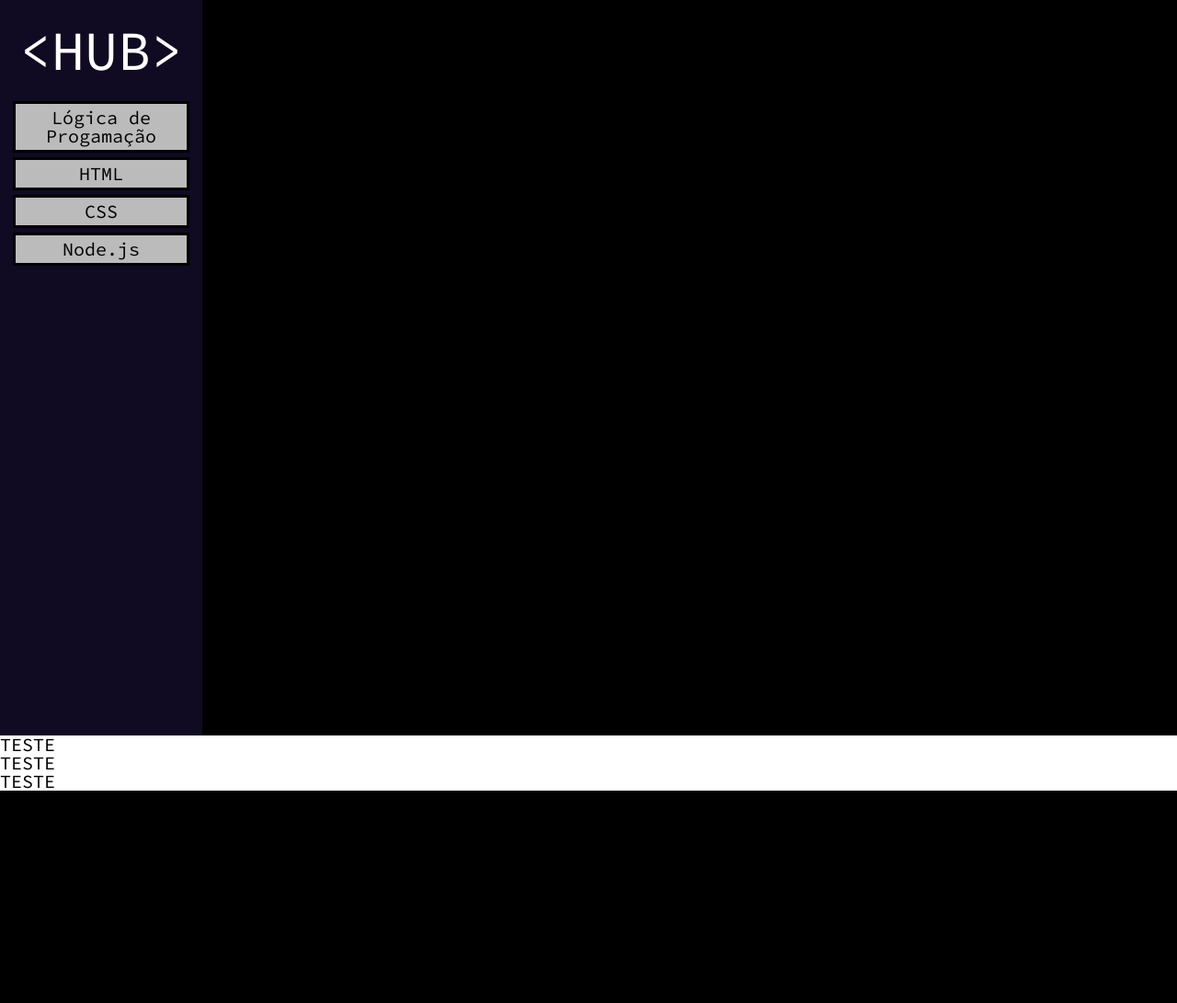
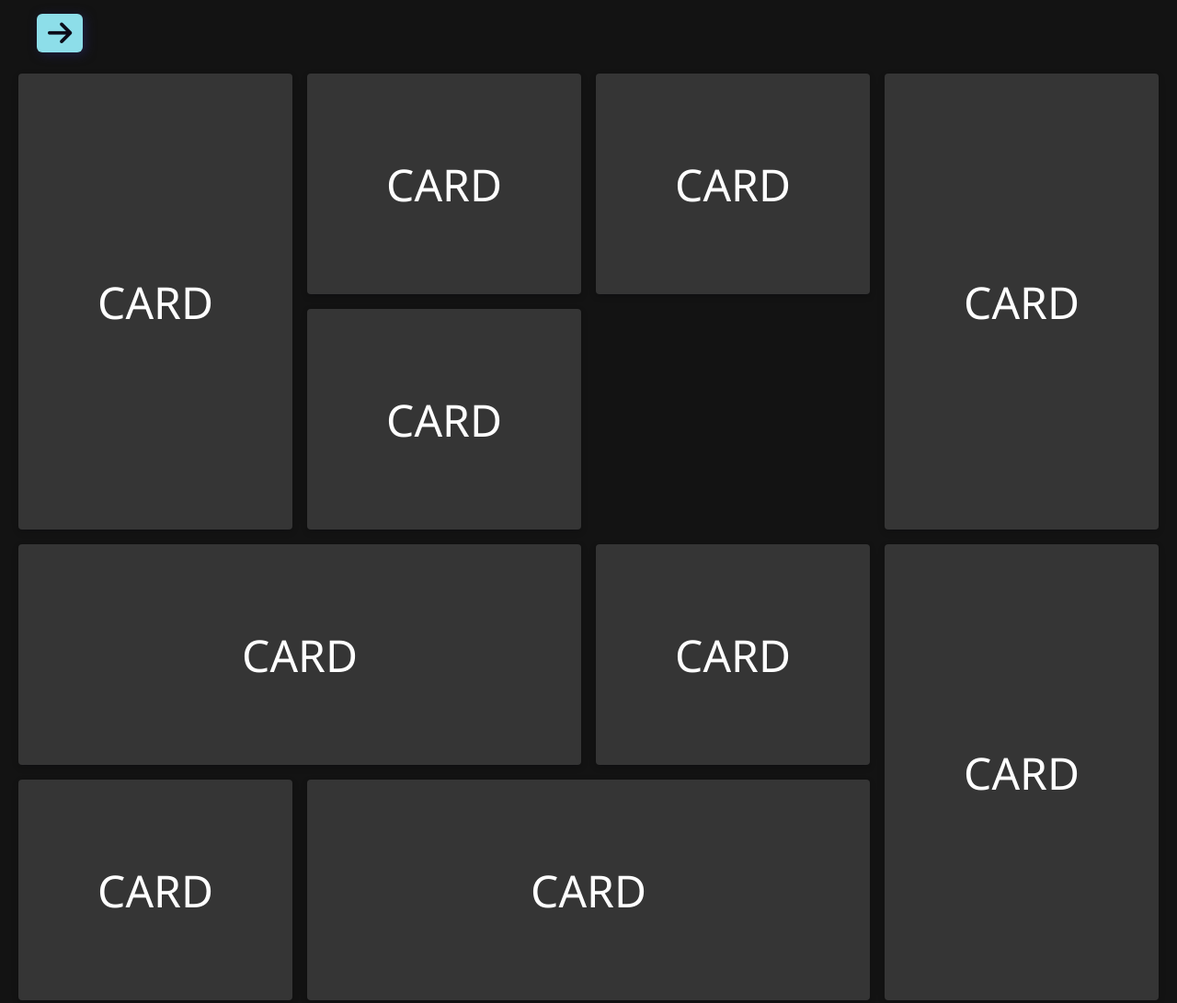
Before and after one commit to DanielRLOo/HUB, a plain HTML site: page index.html in a window 1280 px wide. Shown: the top 1091 px of the page at 92% size. Before the commit the page ends 862 px from the top, so only its background shows below. Drawn offline with Linux system fonts and the light colour scheme.

Commit message:
PROGRESS!!!!

```diff
--- a/index.html
+++ b/index.html
@@ -1,43 +1,45 @@
 <!DOCTYPE html>
 <html lang="pt-br" dir="ltr">
   <head>
+    <meta name="viewport" content="width=device-width, initial-scale=1.0">
+    <link rel="stylesheet" href="styles/base.css">
+    <link rel="stylesheet" href="styles/style.css">
+    <script src="https://kit.fontawesome.com/5a5630a971.js" crossorigin="anonymous"></script>
     <meta charset="utf-8">
-        <meta name="viewport" content="width=device-width">
-        <link rel="stylesheet" href="styles/reset.css">
-        <link rel="stylesheet" href="styles/header.css">
-        <link rel="stylesheet" href="styles/footer.css">
-        <link rel="stylesheet" href="styles/mainStyle.css">
-        <link rel="icon" href="imgs/icon.png">
-        <link rel="preconnect" href="https://fonts.googleapis.com">
-        <link rel="preconnect" href="https://fonts.gstatic.com" crossorigin>
-        <link href="https://fonts.googleapis.com/css2?family=Press+Start+2P&family=Source+Code+Pro:wght@300;400;600&display=swap" rel="stylesheet">
     <title>HUB | Home</title>
   </head>
   <body>
-        <header>
-            <section class="staticHeader">
-                <a class="codeFont noselect" href="index.html"><h1 class="siteName">&ltHUB&gt</h1></a>
+    <input type="checkbox" id="openCloseMenu">
+    <label for="openCloseMenu">
+      <i class="fa fa-arrow-right" id="openMenu"></i>
+      <i class="fa fa-arrow-left" id="closeMenu"></i>
+    </label>
+    <div class="sidebar">
+      <header>&ltHUB&gt</header>
+      <ul>
+        <li><a href="#"><i class="fa fa-box"></i>Dashboard</a></li>
+        <li><a href="#"><i class="fa fa-link"></i>Shortcuts</a></li>
+        <li><a href="#"><i class="fa fa-stream"></i>Overview</a></li>
+        <li><a href="#"><i class="fa fa-calendar-week"></i>Events</a></li>
+        <li><a href="#"><i class="fa fa-question-circle"></i>About</a></li>
+        <li><a href="#"><i class="fa fa-sliders-h"></i>Services</a></li>
+        <li><a href="#"><i class="fa fa-envelope"></i>Contact</a></li>
+      </ul>
+    </div>
+    <section class="dashboardGrid">
+      <div class="card card-tall">CARD</div>
+      <div class="card">CARD</div>
+      <div class="card">CARD</div>
+      <div class="card card-tall">CARD</div>
+      <div class="card">CARD</div>
+      <div class="card card-wide">CARD</div>
+      <div class="card">CARD</div>
+      <div class="card card-tall">CARD</div>
+      <div class="card">CARD</div>
+      <div class="card card-wide">CARD</div>
+      <div class="card card-wide">CARD</div>
+      <div class="card">CARD</div>
+      <div class="card">CARD</div>
     </section>
-            <section class="dinamicHeader">
-                <nav class="navigator">
-                    <ul>
-                        <a class="codeFont noselect" href="courses\3_pong\pong.html"><li>Lógica de Progamação</li></a>
-                        <a class="codeFont noselect" href="courses\3_pong\pong.html"><li>HTML</li></a>
-                        <a class="codeFont noselect" href="courses\3_pong\pong.html"><li>CSS</li></a>
-                        <a class="codeFont noselect" href="courses\3_pong\pong.html"><li>Node.js</li></a>
-                    </ul>
-                </nav>
-            </section>
-        </header>
-        <main>
-          <section class="content">
-            <div id="window"><h1>TESTE</h1></div>
-            <div id="snipet"><h1>TESTE</h1></div>
-            <div id="description"><h1>TESTE</h1></div>
-          </section>
-        </main>
-        <footer>
-
-        </footer>
   </body>
 </html>
--- /dev/null
+++ b/styles/base.css
@@ -0,0 +1,59 @@
+
+@import url('https://fonts.googleapis.com/css?family=Noto+Sans&display=swap');
+
+body {
+    background: rgb(19, 19, 19);
+    color: #fff;
+    font-family: 'Noto Sans', sans-serif;
+}
+
+.card {
+    display: flex;
+    flex-direction: column;
+    justify-content: center;
+    align-items: center;
+    background: #353535;
+    font-size: 3rem;
+    color: #fff;
+    box-shadow: rgba(3, 8, 20, 0.1) 0px 0.15rem 0.5rem, rgba(2, 8, 20, 0.1) 0px 0.075rem 0.175rem;
+    height: 100%;
+    width: 100%;
+    border-radius: 4px;
+    transition: all 500ms;
+    overflow: hidden;
+
+    background-size: cover;
+    background-position: center;
+    background-repeat: no-repeat;
+ }
+
+.card:hover {
+    box-shadow: rgba(2, 8, 20, 0.1) 0px 0.35em 1.175em, rgba(2, 8, 20, 0.08) 0px 0.175em 0.5em;
+ }
+
+ #openCloseMenu:checked ~ .dashboardGrid {
+   margin-left: 240px;
+ }
+
+ .dashboardGrid {
+   padding: 80px 20px 0 20px;
+   display: grid;
+   grid-auto-rows: 240px;
+   gap: 1rem;
+   transition: .4s margin-left ease;
+}
+
+@media screen and (min-width: 600px) {
+  .dashboardGrid {
+    grid-template-columns: repeat(auto-fit, minmax(240px, 1fr));
+    grid-auto-rows: 240px;
+  }
+
+  .card-tall {
+    grid-row: span 2 / auto;
+  }
+
+  .card-wide {
+    grid-column: span 2 / auto;
+  }
+}
--- a/styles/header.css
+++ /dev/null
@@ -1,41 +0,0 @@
-header {
-  display: inline-table;
-  width: 220px;
-  height: 100vh;
-  text-align: center;
-  background-color: #100a22;
-}
-
-.staticHeader h1 {
-  padding: 10px;
-  margin: 15px auto;
-  font-size: 3em;
-  color: white;
-}
-
-.staticHeader a {
-  text-decoration: none;
-}
-
-.dinamicHeader li {
-  width: 80%;
-  margin: 5px auto;
-  padding: 5px;
-  border: 3px solid #000;
-  background-color: #BBB;
-  color: #000;
-  transition: 0.1s;
-}
-
-.dinamicHeader li:hover {
-  background-color: rgb(255, 255, 255);
-  transform: translateX(17px);
-}
-
-.dinamicHeader a {
-  text-decoration: none;
-}
-
-main {
-  background-color: #fff;
-}
--- a/styles/mainStyle.css
+++ /dev/null
@@ -1,32 +0,0 @@
-/* TEMPORARY CSS */
-
-html {
-    background: black;
-    font-size: 20px;
-    font-family: 'Source Code Pro';
-}
-
-main {
-  background-color: white;
-}
-
-.codeFont {
-    font-family: 'Source Code Pro';
-    color: #008800;
-}
-
-.noselect {
-  -webkit-touch-callout: none; /* iOS Safari */
-    -webkit-user-select: none; /* Safari */
-     -khtml-user-select: none; /* Konqueror HTML */
-       -moz-user-select: none; /* Old versions of Firefox */
-        -ms-user-select: none; /* Internet Explorer/Edge */
-            user-select: none; /* Non-prefixed version, currently
-                                  supported by Chrome, Edge, Opera and Firefox */
-}
-
-/*--------------------------------*/
-
-.content {
-  display: inline;
-}
--- /dev/null
+++ b/styles/style.css
@@ -0,0 +1,115 @@
+@import url('https://fonts.googleapis.com/css2?family=Press+Start+2P&family=Source+Code+Pro:wght@300;400;600&display=swap');
+
+:root{
+  --navCyan: rgb(141, 222, 233);
+  --header: #1f1f44;
+  --sidebar: #0b0b18;
+}
+
+*{
+  margin: 0;
+  padding: 0;
+  list-style: none;
+  text-decoration: none;
+}
+
+.sidebar{
+  font-family: "Roboto", sans-serif;
+  position: fixed;
+  left: -240px;
+  width: 240px;
+  height: 100%;
+  background: var(--sidebar);
+  transition: .4s all ease;
+}
+
+.sidebar header{
+  font-size: 2.5em;
+  font-weight: bold;
+  color: white;
+  text-align: center;
+  line-height: 70px;
+  background: var(--header);
+  user-select: none;
+}
+
+.sidebar ul a{
+  display: block;
+  height: 100%;
+  width: 100%;
+  line-height: 65px;
+  font-size: 20px;
+  color: white;
+  padding-left: 60px;
+  box-sizing: border-box;
+  border-top: 2px solid rgba(255, 255, 255, .1);
+  border-bottom: 2px solid black;
+  transition: .4s all ease;
+}
+
+ul li:hover a{
+  padding-left: 80px;
+}
+
+ul li{
+  transition: .4s all ease;
+}
+
+ul li:hover{
+  background-color: #2b2b5e;
+}
+
+.sidebar ul a i{
+  margin-right: 16px;
+}
+
+#openCloseMenu{
+  display: none;
+}
+
+label #openMenu, label #closeMenu{
+  position: fixed;
+  cursor: pointer;
+  background-color: var(--navCyan);
+  border-radius: 6px;
+  box-shadow: 3px 2px 12px var(--header);
+}
+
+label #openMenu{
+  z-index: 0;
+  left: 40px;
+  top: 15px;
+  font-size: 30px;
+  color: #0b0b18;
+  padding: 6px 12px;
+  transition: all .4s ease;
+}
+
+label #closeMenu{
+  z-index: 99999;
+  left: -230px;
+  top: 21px;
+  font-size: 20px;
+  color: #0b0b18;
+  padding: 5px 9px;
+  transition: all .4s ease;
+}
+
+#openCloseMenu:checked ~ .sidebar {
+  left: 0;
+}
+
+#openCloseMenu:checked ~ label #openMenu {
+  left: 120px;
+  opacity: 0.5;
+  pointer-events: none;
+}
+
+#openCloseMenu:checked ~ label #closeMenu {
+  left: 220px;
+  opacity: 1;
+}
+
+#openCloseMenu:checked ~ .content {
+  margin-left: 240px;
+}
```
Also changed, not shown: styles/footer.css (deleted), 1 other file. Lines whose indentation alone changed are shown as unchanged.
